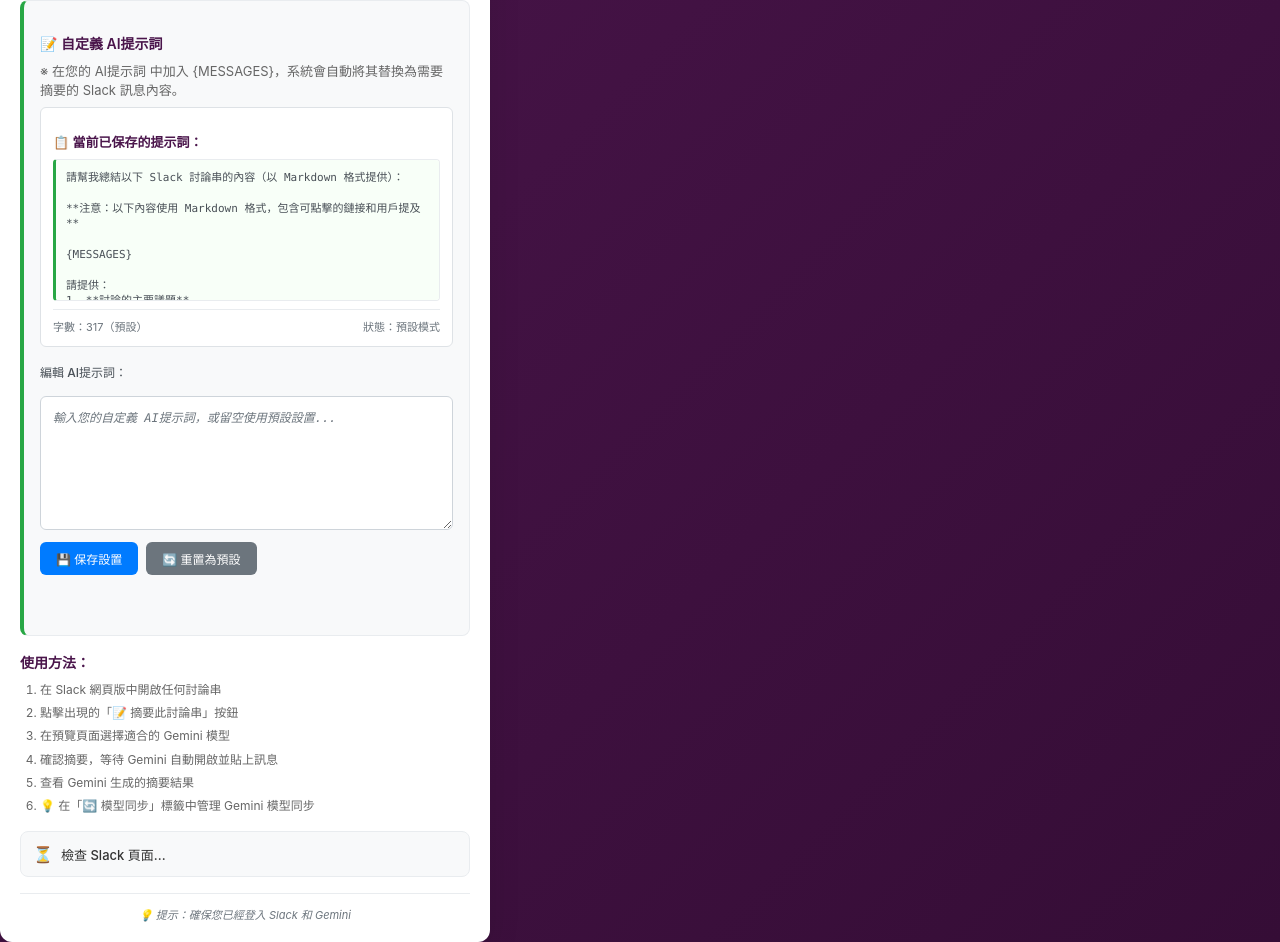
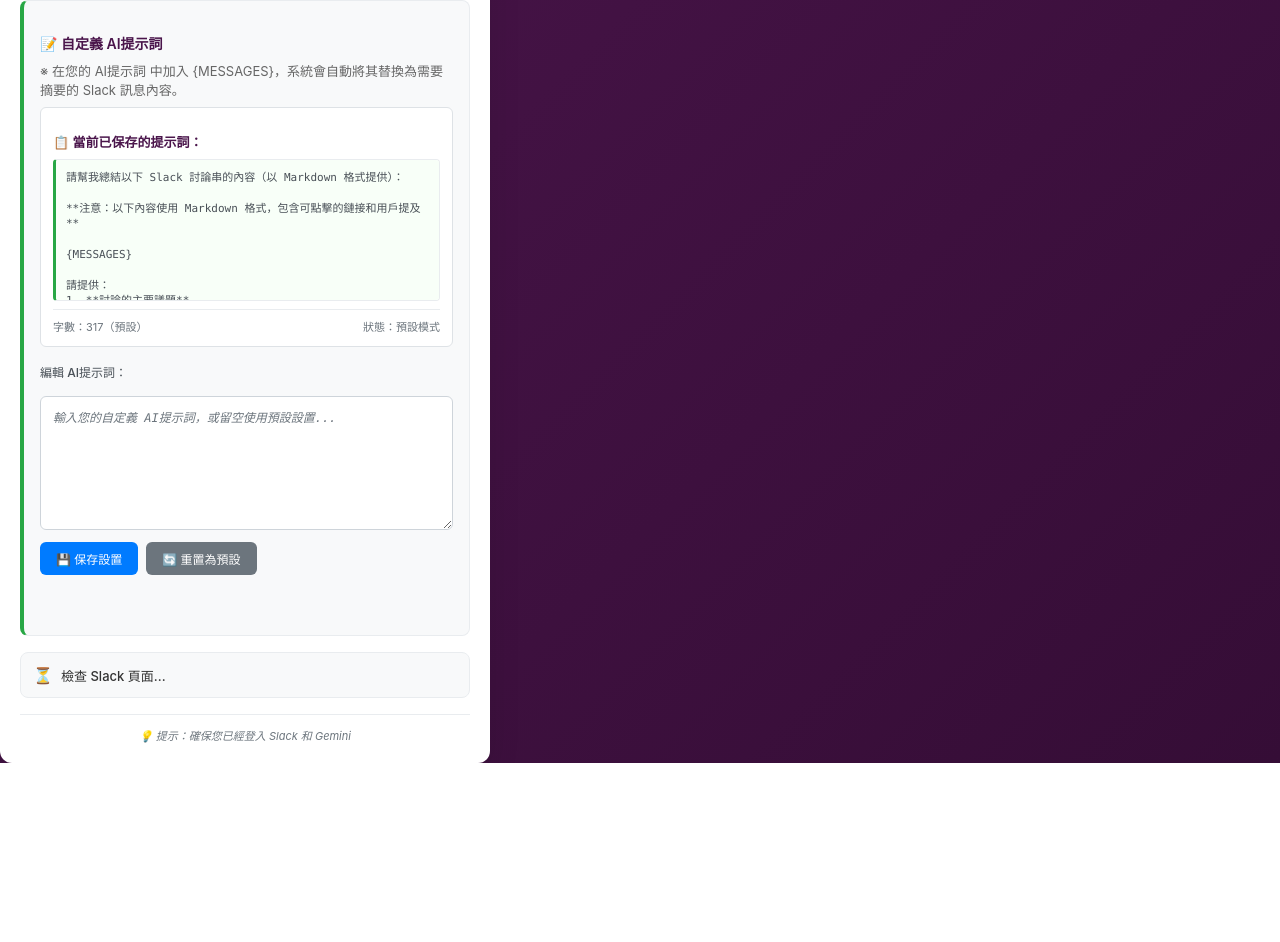
Before and after one commit to bamoo456/slack-helper-extension, a website built with webpack: page popup.html in a window 1280 px wide. Shown: the part 236-1178 px from the top of the page. After the commit the page ends 999 px from the top, so only its background shows below. Built offline with nearby package versions, Linux system fonts and the light colour scheme; some packages are replaced by stand-ins of ours; no server answers.

Commit message:
removed unused instructions.

```diff
--- a/popup.html
+++ b/popup.html
@@ -329,18 +329,6 @@
       </div>
     </div>
 
-    <div class="usage-guide">
-      <h3>使用方法：</h3>
-      <ol>
-        <li>在 Slack 網頁版中開啟任何討論串</li>
-        <li>點擊出現的「📝 摘要此討論串」按鈕</li>
-        <li>在預覽頁面選擇適合的 Gemini 模型</li>
-        <li>確認摘要，等待 Gemini 自動開啟並貼上訊息</li>
-        <li>查看 Gemini 生成的摘要結果</li>
-        <li>💡 在「🔄 模型同步」標籤中管理 Gemini 模型同步</li>
-      </ol>
-    </div>
-
     <div class="status-container">
       <div id="slackStatus" class="status-indicator">
         <span id="statusIcon">⏳</span>
--- a/styles.css
+++ b/styles.css
@@ -134,16 +134,16 @@
   color: #555;
 }
 
-.feature-list, .usage-guide {
+.feature-list {
   margin-bottom: 16px;
 }
 
-.feature-list ul, .usage-guide ol {
+.feature-list ul {
   margin: 8px 0 0 0;
   padding-left: 20px;
 }
 
-.feature-list li, .usage-guide li {
+.feature-list li {
   font-size: 12px;
   line-height: 1.6;
   margin-bottom: 4px;
```
